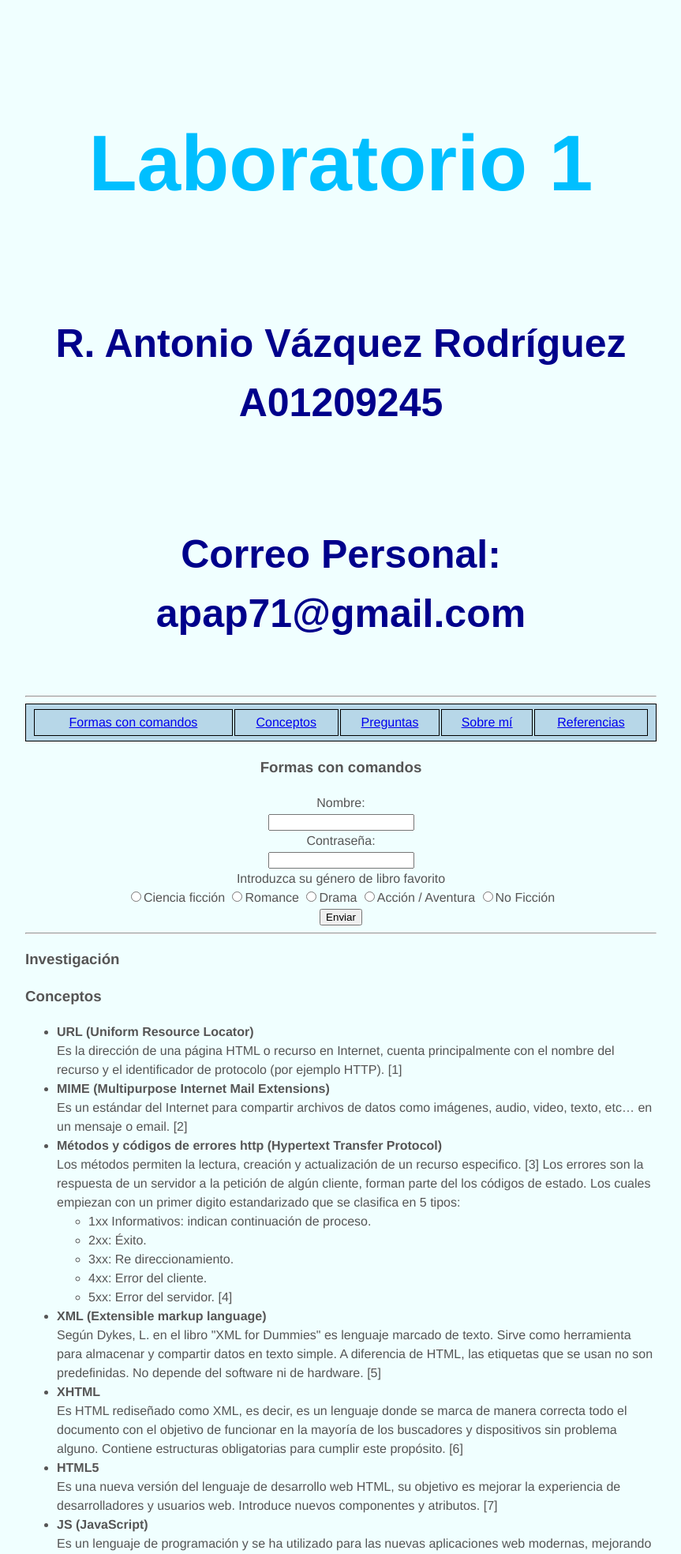
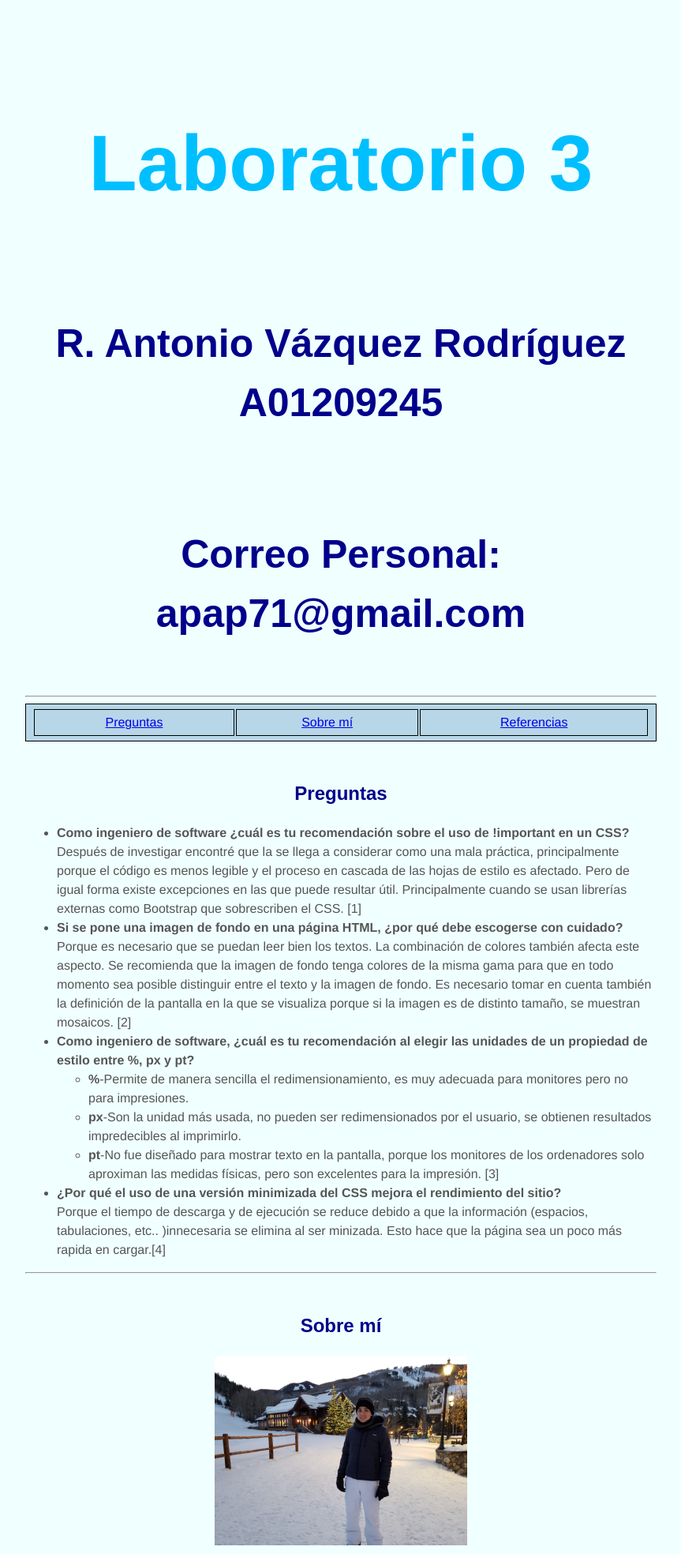
Before and after one commit to RAnthonyVR/a01209245_DAW, a PHP site: page / in a window 1280 px wide; the page is wider, and only the part inside the window is pictured. Shown: the top 1968 px of that part at 79% size, without its empty margins (208-1071 px from the left). Run offline with PHP 8.4, Linux system fonts and the light colour scheme.

Commit message:
Subir laboratorio 3

```diff
--- a/Laboratorio3/Styles/style.css
+++ b/Laboratorio3/Styles/style.css
@@ -42,7 +42,7 @@ h2, h4{
     padding-top: 1em;
 }
 
-.bigAndBlue{
+.mainTitle{
     color:deepskyblue;
     font-size: 50px;
     text-align: center;
--- a/Laboratorio3/index.html
+++ b/Laboratorio3/index.html
@@ -1,15 +1,15 @@
 <!DOCTYPE HTML>
-<!-- Created by Ricardo Antonio Vazquez R, A01209245, on January 18, 2019 -->
+<!-- Created by Ricardo Antonio Vazquez R, A01209245, on January 23, 2019 -->
 <html lang="es">
     <head>
         <meta charset="utf-8"> <!-- In order to use certain characters -->
         <link href="Styles/style.css" rel="stylesheet" type="text/css">
-        <title>Laboratorio 1 DAW</title>
+        <title>Laboratorio 3 DAW</title>
     </head>
 
     <body>
-         <header class="bigAndBlue">
-            <h1>Laboratorio 1</h1>
+         <header class="mainTitle">
+            <h1>Laboratorio 3</h1>
             <h4>R. Antonio Vázquez Rodríguez A01209245</h4>
             <h4>Correo Personal: apap71@gmail.com</h4>
             <div></div>
@@ -19,83 +19,15 @@
         <!-- Barra de navegación -->
         <nav>
             <table>
-            <tr> <!-- table row -->
-                 <td> <a href="#Formas"> Formas con comandos </a> </td> <!-- table column-->
-                <td> <a href="#Conceptos"> Conceptos </a> </td> <!-- table column -->
-                <td> <a href="#Preguntas"> Preguntas </a> </td> <!-- table column -->
+            <tr>
+                <td> <a href="#Preguntas"> Preguntas </a> </td>
                 <td> <a href="#AboutMe"> Sobre mí </a> </td> <!-- table column -->
                 <td> <a href="#Referencias"> Referencias </a> </td> <!-- table column -->
             </tr>
             </table>
         </nav>
 
-        <!-- Formas -->
-        <section id="middle">
-                    <h3 id="Formas">Formas con comandos</h3>
-
-
-                <form>
-                    Nombre: <br>
-                    <input type="text">
-                    <br>
-                    Contraseña: <br>
-                    <input type="password">
-                    <br>
-                    Introduzca su género de libro favorito<br>
-                    <input type="radio" name="genero" value="Ficcion">Ciencia ficción
-                    <input type="radio" name="genero" value="Romance">Romance
-                    <input type="radio" name="genero" value="Drama">Drama
-                    <input type="radio" name="genero" value="Accion">Acción / Aventura
-                    <input type="radio" name="genero" value="NoFiccion">No Ficción
-                    <br>
-                    <input type="submit" value="Enviar">
-                </form>
-                <hr>
-        </section>
-
-        <!-- Investigación -->
         <section>
-            <h3>Investigación</h3>
-            <article>
-                <header>
-                    <h3 id="Conceptos"  > Conceptos</h3>
-                </header>
-
-                <ul>
-                    <li><strong>URL (Uniform Resource Locator)</strong><br>
-                    Es la dirección de una página HTML o recurso en Internet, cuenta principalmente con el nombre del recurso y el identificador de protocolo (por ejemplo HTTP). [1]</li>
-                    <li><strong>MIME (Multipurpose Internet Mail Extensions) </strong><br>
-                    Es un estándar del Internet para compartir archivos de datos como imágenes, audio, video, texto, etc… en un mensaje o email. [2]</li>
-                    <li><strong>Métodos y códigos de errores http (Hypertext Transfer Protocol)</strong><br>
-                    Los métodos permiten la lectura, creación y actualización de un recurso especifico. [3]
-                    Los errores son la respuesta de un servidor a la petición de algún cliente, forman parte del los códigos de estado. Los cuales empiezan con un primer digito estandarizado que se clasifica en 5 tipos:<br>
-                        <ul>
-                            <li>1xx Informativos: indican continuación de proceso. </li>
-                            <li>2xx: Éxito.</li>
-                            <li>3xx: Re direccionamiento.</li>
-                            <li>4xx: Error del cliente.</li>
-                            <li>5xx: Error del servidor. [4]</li>
-                        </ul>
-                    </li>
-                    <li><strong>XML (Extensible markup language)</strong><br>
-                    Según Dykes, L. en el libro "XML for Dummies" es lenguaje marcado de texto. Sirve como herramienta para almacenar y compartir datos en texto simple. A diferencia de HTML, las etiquetas que se usan no son predefinidas. No depende del software ni de hardware. [5]</li>
-                    <li><strong>XHTML</strong><br>
-                    Es HTML rediseñado como XML, es decir, es un lenguaje donde se marca de manera correcta todo el documento con el objetivo de funcionar en la mayoría de los buscadores y dispositivos sin problema alguno. Contiene estructuras obligatorias para cumplir este propósito. [6]</li>
-                    <li><strong>HTML5</strong><br>
-                    Es una nueva versión del lenguaje de desarrollo web HTML, su objetivo es mejorar la experiencia de desarrolladores y usuarios web. Introduce nuevos componentes y atributos. [7]</li>
-                    <li><strong>JS (JavaScript)</strong><br>
-                    Es un lenguaje de programación y se ha utilizado para las nuevas aplicaciones web modernas, mejorando la interacción de los usuarios. No tiene casi nada que ver con Java. [8]</li>
-                    <li><strong>Php (Hypertext processor)</strong><br>
-                    Es uno de los lenguajes de programación más populares de desarrollo web, puede trabajar en conjunto con paginas de HTML. Permite la creación de paginas web dinámicas e interactivas como el establecer una conexión con alguna base de datos y obtener información de esta. [9]</li>
-                    <li><strong>jsp (Java Server Pages)</strong><br>
-                    Es una tecnología de programación que permite crear de manera dinámica y estática contenido Web. [10]</li>
-                    <li><strong>Ajax (Asynchronous JavaScript And XML)</strong><br>
-                    No es un lenguaje de programación, permite mantener una página actualizada sin tener que recargar una página e interactuar con el servidor. [11]</li>
-
-                </ul>
-
-            </article>
-
 
             <article>
                 <header>
@@ -103,90 +35,22 @@
                 </header>
 
                     <ul>
-                        <li><strong>¿Cuál es la diferencia entre Internet y la World Wide Web?</strong><br>
-                        El Internet es una red de computadoras (red de redes) , fue conceptualizada en 1969 mientras que la World Wide Web se utiliza para acceder al internet. Esta constituido por páginas web que utilizan el protocolo HTTP utilizado en todo el mundo, el cual es un lenguaje que permite la comunicación en el internet. Esto permite en conjunto que personas de alrededor del mundo tengan acceso a un gran contenido de información. [12]</li>
-                        <li><strong>¿Cuál es el propósito de los métodos HTTP: GET, HEAD, POST, PUT, PATCH, DELETE?</strong><br>
-                        El propósito de estos métodos es el establecimiento de comando que permitan el manejo de comunicación en la web.<br>
+                        <li><strong>Como ingeniero de software ¿cuál es tu recomendación sobre el uso de !important en un CSS?</strong><br>
+                        Después de investigar encontré que la se llega a considerar como una mala práctica, principalmente porque el código es menos legible y el proceso en cascada de las hojas de estilo es afectado. Pero de igual forma existe excepciones en las que puede resultar útil. Principalmente cuando se usan librerías externas como Bootstrap que sobrescriben el CSS. [1]</li>
+                        <li><strong>Si se pone una imagen de fondo en una página HTML, ¿por qué debe escogerse con cuidado?</strong><br>
+                        Porque es necesario que se puedan leer bien los textos. La combinación de colores también afecta este aspecto. Se recomienda que la imagen de fondo tenga colores de la misma gama para que en todo momento sea posible distinguir entre el texto y la imagen de fondo. Es necesario tomar en cuenta también la definición de la pantalla en la que se visualiza porque si la imagen es de distinto tamaño, se muestran mosaicos. [2]<br>
+
+                        </li>
+                        <li><strong>Como ingeniero de software, ¿cuál es tu recomendación al elegir las unidades de un propiedad de estilo entre %, px y pt?</strong> <br>
                             <ul>
-                                <li>GET: obtiene información de un servidor proporcionando un URL.</li>
-                                <li>HEAD: Obtiene los headers y la línea de estado de un servidor sin información o cuerpo.</li>
-                                <li>POST: Crea un recurso.</li>
-                                <li>PUT: Reemplaza el contenido anterior con uno nuevo.</li>
-                                <li>PATCH: Modifica parcialmente un recurso.</li>
-                                <li>DELETE: Suprime las representaciones de un recurso en especifico.</li>
-                            </ul>
-                        Otros:<br>
-                        CONNECT: Establece una conexión al servidor dado un URL.<br>
-                        OPTIONS: Describe las opciones de comunicación.<br>
-                        TRACE: Envía un mensaje y se recibe el mensaje de solicitud del servidor para hacer una prueba. [13]<br>
-                        </li>
-                        <li><strong>¿Qué método HTTP se debe utilizar al enviar un formulario HTML, por ejemplo, cuando ingresas tu usuario y contraseña en algún sitio? ¿Por qué?</strong> <br>
-                        El método POST porque además de que permite enviar datos al servidor, lo hace de manera segura y es utilizado para datos privados. [14]</li>
-                        <li><strong>¿Qué método HTTP se utiliza cuando a través de un navegador web se accede a una página a través de un URL? </strong><br>
-                        El método GET porque lleva un mensaje al cliente, a través de un URL enviado por el mismo. [15]</li>
-                        <li><strong>Un servidor web devuelve una respuesta HTTP con código 200. ¿Qué significa esto? ¿Ocurrió algún error?</strong><br>
-                        Significa OK, que hubo éxito en la solicitud, no ocurrió algún error. El cliente pudo ver la página solicitada sin problemas. [16]</li>
-                        <li><strong>¿Es responsabilidad del desarrollador corregir un sitio web si un usuario reporta que intentó acceder al sitio y se encontró con un error 404? ¿Por qué?</strong><br>
-                        El error 404 “Not Found” No es responsabilidad del desarrollador corregirlo porque implica que el cliente ingresó incorrectamente el URL o la página se cambió de sitio web. El cliente pudo comunicarse con el servidor, pero este no pudo encontrar lo solicitado. [17]</li>
-                        <li><strong>¿Es responsabilidad del desarrollador corregir un sitio web si un usuario reporta que intentó acceder al sitio y se encontró con un error 500? ¿Por qué?</strong><br>
-                        Si es responsabilidad de un desarrollador corregirlo porque significa que hay un error desconocido en el servidor de la página. Al ser un error interno del servidor, significa generalmente que hay un error en la programación de la página. [18]</li>
-                        <li><strong>¿Qué significa que un atributo HTML5 esté depreciado o desaprobado (deprecated)? Menciona algunos elementos de HTML 4 que en HTML5 estén desaprobados.</strong><br>
-                        Significa que ese atributo antes usado en HTML4, ya no se encuentra disponible en HTML5 porque se utilizan en CSS o han sido eliminados por completo.
-                        Algunos elementos desaprobados: link, rev. Shape, name, align, entre otros. [19]
-                        </li>
-                        <li><strong>¿Cuáles son las diferencias principales entre HTML4 y HTML5?</strong><br>
-                        HTML5 es una versión avanzada de HTML4. HTML5 es más simple a comparación de HTML4. HTML5 contiene mejor manejo de errores y consistencia en documentos. HTML5 contiene nuevas etiquetas como video y audio. Aunque Html4 tiene mayor compatibilidad a comparación de html5. [20]</li>
-                        <li><strong>¿Qué componentes de estructura y estilo tiene una tabla?</strong><br>
-                        Estructura: <br>
-                            <ul>
-                                <li>table: Define una tabla.</li>
-                                <li>th:Define una celda de encabezado en la tabla.</li>
-                                <li>tr: Define una fila en una columna.</li>
-                                <li>td: Define una sola celda en una tabla.</li>
-                                <li>body y tfoot.</li>
-                            </ul>
-                        <br>
-
-                        Los components de estilo que se pueden utilizar son: border, border-collapse, padding, text-align, border-spacing, colspan, rowspan y id. [21]
-                        </li>
-                        <li><strong>¿Cuáles son los principales controles de una forma HTML5?</strong><br>
-                            <ul>
-                                <li>form: Define una forma HTML que ingresa datos del usuario.</li>
-                                <li>input: Establece un control de ingreso de datos.</li>
-                                <li>textarea: Establece una área de texto para ingreso de datos.</li>
-                                <li>label: Define una etiqueta para un elemento de entrada. [22]</li>
+                                <li><strong>%</strong>-Permite de manera sencilla el redimensionamiento, es muy adecuada para monitores pero no para impresiones.</li>
+                                <li><strong>px</strong>-Son la unidad más usada, no pueden ser redimensionados por el usuario, se obtienen resultados impredecibles al imprimirlo.</li>
+                                <li><strong>pt</strong>-No fue diseñado para mostrar texto en la pantalla, porque los monitores de los ordenadores solo aproximan las medidas físicas, pero son excelentes para la impresión. [3]</li>
                             </ul>
                         </li>
-                        <li><strong>¿Qué tanto soporte HTML5 tiene el navegador que utilizas? Puedes utilizar la siguiente página para descubrirlo: http://html5test.com/ (Al responder la pregunta recuerda poner el navegador que utilizas)</strong><br>
-                        Utilizo Safari 12.0.2 on macOS Mojave 10.14 y obtuve 456 de 555 puntos. [23]</li>
-                        <li><strong>¿Cuál es el ciclo de vida de los sistemas de información?</strong><br>
-                        Según Manuela Aparicio, el ciclo de vida de un sistema de información tiene un límite de vida que puede llegar a extender, pero estos mueren. Se puede llegar a dividir el ciclo en: <br>
-                            <ul>
-                                <li>Lanzamiento: Se identifican las necesidades y se proponen soluciones. (Análisis de requisitos)</li>
-                                <li>Desarrollo: comienza a implementarse y expandirse el sistema.</li>
-                                <li>Madurez: Se hace un mantenimiento a las aplicaciones, usuarios y auditorias.</li>
-                                <li> Declive: Última fase del sistema, el sistema debe de ser remplazado o renovado.
-                        [24]</li>
-
-                            </ul>
-
-
-
-
-                        </li>
-                        <li><strong>¿Cuál es el ciclo de desarrollo de sistemas de información?</strong><br>
-                            <ul>
-                                <li>Investigación preliminar: Breve investigación sobre las actividades de una organización, identificación de problemas y objetivos del proyecto. </li>
-                                <li>Análisis: Se analiza a detalle la gestión de información de una organización. Para ello se pueden utilizar entrevistas, cuestionarios, organigramas, etc…</li>
-                                <li>Diseño del sistema: Se diseña un sistema con el objetivo de solucionar los problemas mencionados.</li>
-                                <li>Desarrollo y documentación del sistema: Con base a la documentación del sistema se crea un diseño.</li>
-                                <li>Implantación del sistema de información y conocimientos.</li>
-                                <li>Mantenimiento del sistema: adecuar el sistema a futuros cambios o nuevas necesidades.
-                        [25]</li>
-                            </ul>
-                        </li>
+                        <li><strong>¿Por qué el uso de una versión minimizada del CSS mejora el rendimiento del sitio? </strong><br>
+                        Porque el tiempo de descarga y de ejecución se reduce debido a que la información (espacios, tabulaciones, etc.. )innecesaria se elimina al ser minizada. Esto hace que la página sea un poco más rapida en cargar.[4]</li>
                     </ul>
-
                 <hr>
             </article>
 
@@ -201,19 +65,6 @@
                 </header>
                 <img src="Images/yo.JPG" alt="Yo">
                 <p>Todos me conocen como <strong>Tony</strong>, uno de mis principales proyectos es el dirigir la sociedad de alumnos de la carrera (<strong>SASTI</strong>), me apasiona el arte, la música, viajar y todos los videojuegos. En mi tiempo libre me gusta leer, ver películas con mis dos hermanos, salir con amigos y familia. Me gusta ponerme nuevos retos y aprender cosas nuevas. El lugar que más me ha gustado visitiar es Orlando, Florida, porque tenemos un tiempo compartido ahí y hemos ido a Disney como 4 veces jaja. Aunque la verdad es que nunca me canso de subirme al Test Track y a la Rock 'n' Roller Coaster. Pero sin duda mi parque favorito sigue siendo Universal Studios porque tiene a Harry Potter. Me gustaría ir algún día a ese parque en Halloween para ver "Halloween Horror Nights" donde hacen casas de terror de todas la películas que hay de terror. Y pues a mí me encantan las películas de terror. </p><br>
-                <p>A continuación les presento algunas de mis películas favoritas</p>
-
-                <h3> <strong>Películas recomendadas</strong></h3>
-                    <strong>Fantastic Mr. Fox</strong>
-                        <p> <strong>Género</strong> Animación, Comedia</p>
-                        <p> <strong>Descripción:</strong> Una película muy divertida y muy detallada en la que un zorro roba a algunos terratenientes poderosos. Muy recomendable ver con tu familia</p>
-                    <strong>The Shawshank Redemption</strong>
-                        <p> <strong>Género:</strong> Drama, Crimen</p>
-                        <p> <strong>Description:</strong> Dos mejores amigos son prisioneros y enfrentan muchos valores filosóficos y profundos dentro de la prisión. Está basado en la novela de Stephen King.</p>
-                    <strong>Alien</strong>
-                        <p> <strong>Género</strong> Terror, Ciencia Ficción </p>
-                        <p> <strong> Descripción:</strong> Una nave espacial es atacada por un alien, los tripulantes necesitan encontrarlo y matarlo antes de que él acabe con ellos. Es una película clásica de 1979.</p>
-
                 <hr>
         </section>
 
@@ -223,32 +74,10 @@
                     <h2 id="Referencias"  >Referencias</h2>
                 </header>
 
-                    <p>[1] https://docs.oracle.com/javase/tutorial/networking/urls/definition.html</p>
-                    <p>[2] https://whatis.techtarget.com/definition/MIME-Multi-Purpose-Internet-Mail-Extensions</p>
-                    <p>[3] https://www.ibm.com/support/knowledgecenter/es/SSQP76_8.9.0/com.ibm.odm.dserver.rules.res.managing/topics/con_res_restapi_rsrcmng_methods.html</p>
-                    <p>[4] https://www.restapitutorial.com/httpstatuscodes.html</p>
-                    <p>[5] Dykes, L., & Tittel, E., XML For Dummies (Vol. 4th ed), 11, 2005. </p>
-                    <p>[6] https://www.w3schools.com/html/html_xhtml.asp</p>
-                    <p>[7] https://developer.mozilla.org/en-US/docs/Web/Guide/HTML/HTML5</p>
-                    <p>[8] Marijn Haverbeke, Eloquent JavaScript (Third Edition) A Modern Introduction to programming, 6, 2018 </p>
-                    <p>[9] Matt Doyle. Beginning PHP 5.3, 3, 2010. </p>
-                    <p>[10] https://docs.oracle.com/javaee/5/tutorial/doc/bnagx.html</p>
-                    <p>[11] https://www.w3schools.com/xml/ajax_intro.asp</p>
-                    <p>[12] https://www.theedigital.com/blog/differences-between-the-internet-and-world-wide-web</p>
-                    <p>[13] https://www.tutorialspoint.com/http/http_methods.htm</p>
-                    <p>[14] https://developer.mozilla.org/en-US/docs/Learn/HTML/Forms/Sending_and_retrieving_form_data</p>
-                    <p>[15] https://www.arsys.es/blog/programacion/protocolos-de-internet-http-y-ftp/</p>
-                    <p>[16] https://www.humanlevel.com/diccionario-marketing-online/codigo-de-respuesta-200-ok</p>
-                    <p>[17] https://www.lifewire.com/404-not-found-error-explained-2622936</p>
-                    <p>[18] https://www.lifewire.com/500-internal-server-error-explained-2622938</p>
-                    <p>[19] https://www.tutorialspoint.com/html5/html5_deprecated_tags.htm</p>
-                    <p>[20] https://www.educba.com/html5-vs-html4/</p>
-                    <p>[21] https://www.w3schools.com/html/html_tables.asp</p>
-                    <p>[22] https://www.w3schools.com/html/html_forms.asp</p>
-                    <p>[23] http://html5test.com/</p>
-                    <p>[24] https://www.researchgate.net/publication/268272788_MANAGING_THE_INFORMATION_SYSTEM_LIFE_CYCLE</p>
-                    <p>[25] https://www.ecured.cu/Ciclo_de_vida_de_los_sistemas_de_información_y_conocimientos</p>
-
+                    <p>[1] https://developer.mozilla.org/es/docs/Web/CSS/Especificidad</p>
+                    <p>[2] https://desarrolloweb.com/articulos/1384.php</p>
+                    <p>[3] https://msdn.microsoft.com/es-es/library/dn602493.aspx</p>
+                    <p>[4] http://www.webtutoriales.com/articulos/tecnicas-avanzadas-para-optimizar-el-rendimiento-de-carga-de-una-web</p>
 
                 <hr>
         </section>
```
